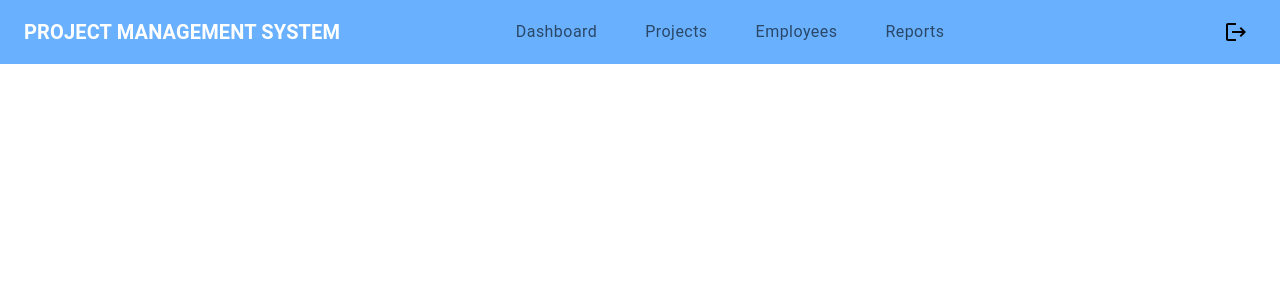
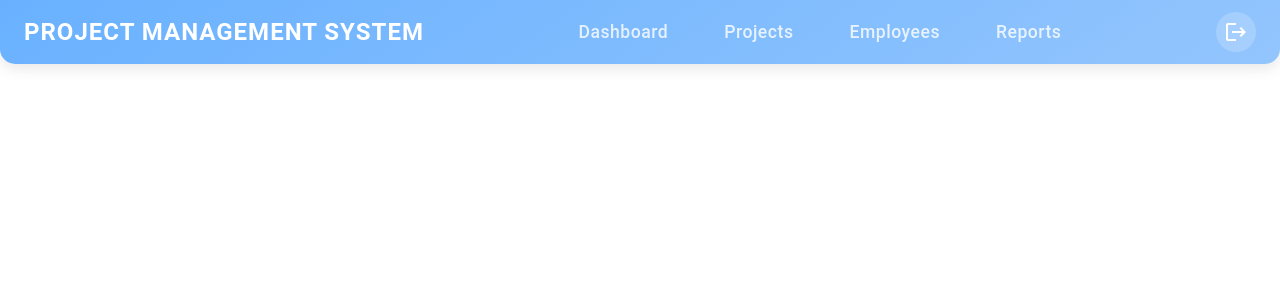
Before and after one commit to YogeshPatgar125/RDL_PMS, a React (Create React App) app in the folder frontend/: page /Navbar in a window 1280 px wide. Shown: the top 300 px of the page. Built offline with nearby package versions, Linux system fonts and the light colour scheme.

Commit message:
Routing and Navbar

```diff
--- a/frontend/src/App.js
+++ b/frontend/src/App.js
@@ -4,8 +4,9 @@ import "./App.css";
 import Login from "./pages/Login";
 import Dashboard from "./pages/Dashboard"
 import Navbar from "./components/Navbar";
-
-
+import Projects from "./pages/Projects";
+import Employees from "./pages/Employees";
+import Report from "./pages/Report";
 function App() {
   return (
     <Router>
@@ -14,6 +15,9 @@ function App() {
         <Route path="/" element={<Login/>} />
         <Route path="/Navbar" element={<Navbar />} />
         <Route path="/dashboard" element={<Dashboard />} />
+        <Route path="/projects" element={<Projects />} />
+        <Route path="/employees" element= {<Employees/>}/>
+        <Route path="/reports" element={<Report />} />
       </Routes>
     </Router>
   );
--- a/frontend/src/components/Navbar.js
+++ b/frontend/src/components/Navbar.js
@@ -9,67 +9,124 @@ const Navbar = () => {
   const navigate = useNavigate();
 
   const handleLogout = () => {
-
     localStorage.removeItem("token");
-
     navigate(<Login/>);
   };
-
-  const navItems = [
-    { label: "Dashboard", path: "/dashboard" },
-    { label: "Projects", path: "/projects" },
-    { label: "Employees", path: "/employees" },
-    { label: "Reports", path: "/reports" },
-    {label:"", path: "/login"}
-  ];
 
   return (
     <AppBar
       position="static"
       sx={{
-        backgroundColor: "#69b1ff",
+        background: "linear-gradient(145deg, #69b1ff, #93c5fd)",
         color: "black",
-        boxShadow: "none",
+        boxShadow: "0 4px 15px rgba(0, 0, 0, 0.1)",
+        borderRadius: "0 0 15px 15px",
       }}
     >
-      <Toolbar sx={{ display: "flex", justifyContent: "space-between" }}>
+      <Toolbar sx={{ display: "flex", justifyContent: "space-between", px: 2 }}>
+
+        {/* Logo / Title */}
         <Typography
-          variant="h6"
+          variant="h5"
           sx={{
             fontWeight: "bold",
             color: "white",
             textTransform: "uppercase",
+            letterSpacing: 1,
           }}
         >
           Project Management System
         </Typography>
 
-        <Box sx={{ display: "flex", gap: 4 }}>
-          {navItems.map((item, index) => (
+        {/* Navigation Buttons (No Mapping) */}
+        <Box sx={{ display: "flex", gap: 3 }}>
           <Button
-              key={index}
             component={Link}
-              to={item.path}
+            to="/dashboard"
             sx={{
-                color: location.pathname === item.path ? "black" : "#00000099",
-                fontWeight: location.pathname === item.path ? "bold" : "normal",
+              color: location.pathname === "/dashboard" ? "black" : "#ffffffcc",
               textTransform: "capitalize",
-                fontSize: "1rem",
+              fontSize: "1.1rem",
+              padding: "8px 16px",
+              borderRadius: "10px",
+              transition: "0.3s",
               "&:hover": {
                 color: "black",
                 backgroundColor: "#ffffff50",
               },
             }}
           >
-              {item.label}
+            Dashboard
           </Button>
-          ))}
+
+          <Button
+            component={Link}
+            to="/projects"
+            sx={{
+              color: location.pathname === "/projects" ? "black" : "#ffffffcc",
+              textTransform: "capitalize",
+              fontSize: "1.1rem",
+              padding: "8px 16px",
+              borderRadius: "10px",
+              transition: "0.3s",
+              "&:hover": {
+                color: "black",
+                backgroundColor: "#ffffff50",
+              },
+            }}
+          >
+            Projects
+          </Button>
+
+          <Button
+            component={Link}
+            to="/employees"
+            sx={{
+              color: location.pathname === "/employees" ? "black" : "#ffffffcc",
+              textTransform: "capitalize",
+              fontSize: "1.1rem",
+              padding: "8px 16px",
+              borderRadius: "10px",
+              transition: "0.3s",
+              "&:hover": {
+                color: "black",
+                backgroundColor: "#ffffff50",
+              },
+            }}
+          >
+            Employees
+          </Button>
+
+          <Button
+            component={Link}
+            to="/reports"
+            sx={{
+              color: location.pathname === "/reports" ? "black" : "#ffffffcc",
+              textTransform: "capitalize",
+              fontSize: "1.1rem",
+              padding: "8px 16px",
+              borderRadius: "10px",
+              transition: "0.3s",
+              "&:hover": {
+                color: "black",
+                backgroundColor: "#ffffff50",
+              },
+            }}
+          >
+            Reports
+          </Button>
         </Box>
 
-        <IconButton onClick={handleLogout} sx={{ color: "black" }}>
-
+        {/* Logout Button */}
+        <IconButton
+          onClick={handleLogout()}
+          sx={{
+            color: "white",
+            backgroundColor: "#ffffff30",
+            "&:hover": { backgroundColor: "#ffffff50" }
+          }}
+        >
           <LogoutIcon />
-
         </IconButton>
       </Toolbar>
     </AppBar>
--- a/frontend/src/pages/Employees.js
+++ b/frontend/src/pages/Employees.js
@@ -0,0 +1,9 @@
+import React from 'react'
+import Navbar from '../components/Navbar'
+const Employees = () => {
+  return (
+    <div><Navbar/></div>
+  )
+}
+
+export default Employees
--- a/frontend/src/pages/Projects.js
+++ b/frontend/src/pages/Projects.js
@@ -0,0 +1,12 @@
+import React from 'react'
+
+import Navbar from '../components/Navbar'
+const Projects = () => {
+  return (
+  <div>
+    <Navbar />
+  </div>
+  )
+}
+
+export default Projects
--- a/frontend/src/pages/Report.js
+++ b/frontend/src/pages/Report.js
@@ -0,0 +1,9 @@
+import React from 'react'
+import Navbar from '../components/Navbar'
+const Report = () => {
+  return (
+    <div><Navbar/></div>
+  )
+}
+
+export default Report
```
Lines whose indentation alone changed are shown as unchanged.
